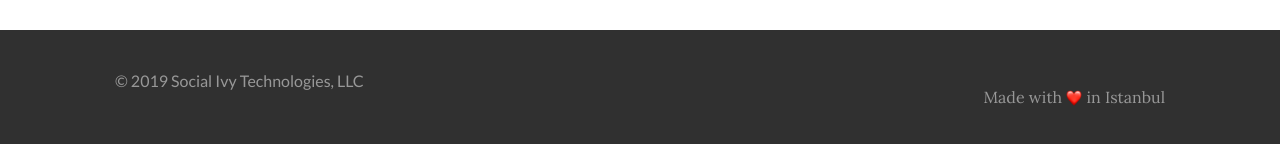
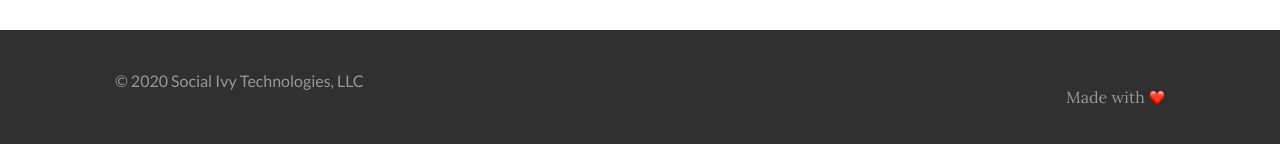
Before and after one commit to socialivynet/socialivynet.github.io, a plain HTML site: page index.html in a window 1280 px wide. Shown: the part 6134-6278 px from the top of the page. Drawn offline with Linux system fonts and the light colour scheme.

Commit message:
Update index.html

```diff
--- a/index.html
+++ b/index.html
@@ -171,11 +171,11 @@
 <div class="footer-02">
   <div class="container">
     <div class="footer-02__wrapper">
-      <div class="footer-02__text">&copy; 2019 Social Ivy Technologies, LLC
+      <div class="footer-02__text">&copy; 2020 Social Ivy Technologies, LLC
       </div>
       <div class="social-buttons">
         <ul class="footer-02__text">
-         <p>  Made with <img class="emoji  " src="img/emoji/red-heart.png" alt="Emoji"/> in Istanbul</p>
+         <p>  Made with <img class="emoji  " src="img/emoji/red-heart.png" alt="Emoji"/> </p>
         </ul>
       </div>
     </div>
```
